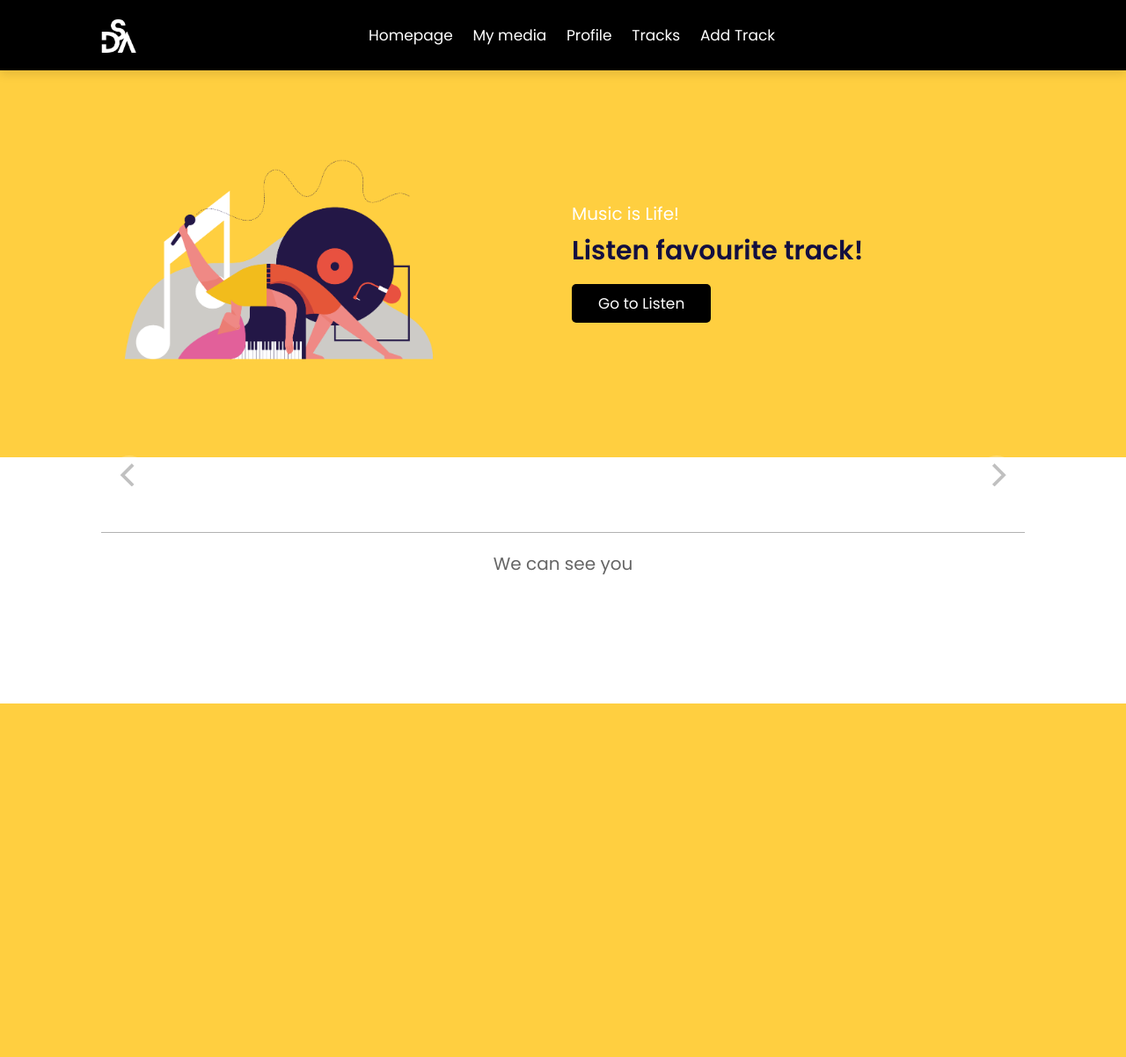
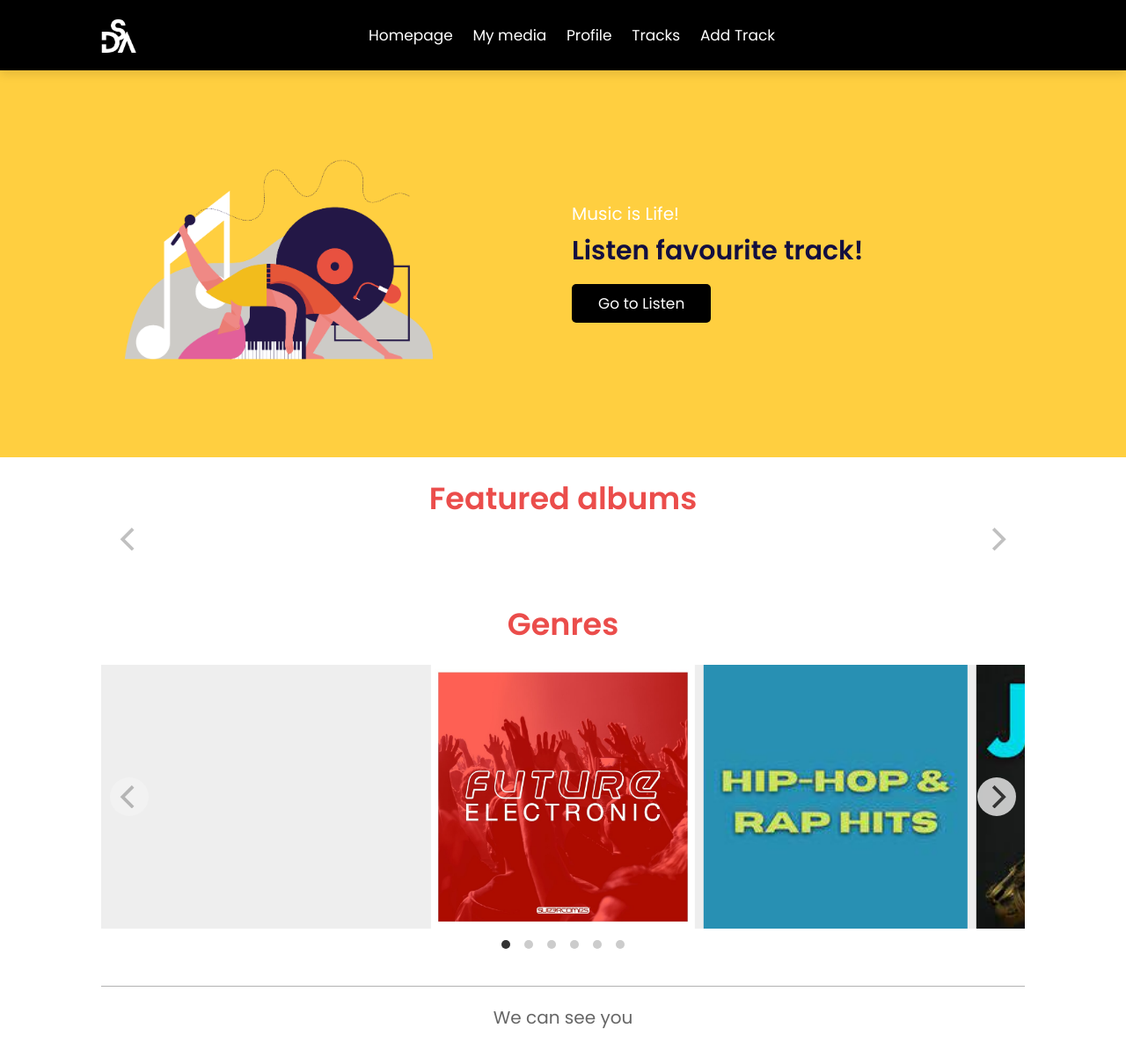
Before and after one commit to Roquefort29/SDAmusic, a Django app: template mysite/SDA/templates/welcome.html in a window 1280 px wide. Shown: the whole page at 88% size. Before the commit the page ends 800 px from the top, so only its background shows below. Run offline with Django 3.2, Linux system fonts and the light colour scheme; the template is opened without the code that fills it, so the values that code supplies are empty.

Commit message:
upd: luteishiy

```diff
--- a/mysite/SDA/templates/welcome.html
+++ b/mysite/SDA/templates/welcome.html
@@ -44,8 +44,7 @@
 
 <!-- featured section starts  -->
 <section class="featured" id="featured">
-
-
+    <h1 class="heading"> <span>Featured albums</span></h1>
     <!-- Flickity HTML init -->
     <div class="carousel" data-flickity='{ "fullscreen": true, "lazyLoad": 1, "autoplay": true }'>
     {% for i in album %}
@@ -53,80 +52,18 @@
     {% endfor %}
     </div>
 </section>
-<!--<section class="featured" id="featured">-->
-<!--    <h1 class="heading"> <span>Genres</span></h1>-->
-<!--    <div class="swiper featured-slider">-->
-<!--        <div class="swiper-wrapper">-->
-<!--            <div class="swiper-slide slide">-->
-<!--                <div class="icons">-->
-<!--                </div>-->
-<!--                <div class="image">-->
-<!--                    <img src="image/rock_genre.jfif">-->
-<!--                </div>-->
-<!--                <div class="content">-->
-<!--                    <h3>Rock</h3>-->
-<!--                </div>-->
-<!--            </div>-->
 
-<!--            <div class="swiper-slide slide">-->
-<!--                <div class="icons">-->
-<!--                </div>-->
-<!--                <div class="image">-->
-<!--                    <img src="image/hip-hop_genre.jfif">-->
-<!--                </div>-->
-<!--                <div class="content">-->
-<!--                    <h3>Hip-Hop</h3>-->
-<!--                </div>-->
-<!--            </div>-->
-
-<!--            <div class="swiper-slide slide">-->
-<!--                <div class="icons">-->
-<!--                </div>-->
-<!--                <div class="image">-->
-<!--                    <img src="image/jazz_genre.jfif">-->
-<!--                </div>-->
-<!--                <div class="content">-->
-<!--                    <h3>Jazz</h3>-->
-<!--                </div>-->
-<!--            </div>-->
-
-<!--            <div class="swiper-slide slide">-->
-<!--                <div class="icons">-->
-<!--                </div>-->
-<!--                <div class="image">-->
-<!--                    <img src="image/phonk_genre.jfif">-->
-<!--                </div>-->
-<!--                <div class="content">-->
-<!--                    <h3>Phonk</h3>-->
-<!--                </div>-->
-<!--            </div>-->
-
-<!--            <div class="swiper-slide slide">-->
-<!--                <div class="icons">-->
-<!--                </div>-->
-<!--                <div class="image">-->
-<!--                    <img src="image/pop_genre.jfif">-->
-<!--                </div>-->
-<!--                <div class="content">-->
-<!--                    <h3>Pop</h3>-->
-<!--                </div>-->
-<!--            </div>-->
-
-<!--            <div class="swiper-slide slide">-->
-<!--                <div class="icons">-->
-<!--                </div>-->
-<!--                <div class="image">-->
-<!--                    <img src="image/electronic_genre.jfif">-->
-<!--                </div>-->
-<!--                <div class="content">-->
-<!--                    <h3>Electronic</h3>-->
-<!--                </div>-->
-<!--            </div>-->
-<!--        </div>-->
-<!--        <div class="swiper-button-next"></div>-->
-<!--        <div class="swiper-button-prev"></div>-->
-<!--    </div>-->
-<!--</section>-->
+<section class="featured" id="featured" style="margin-top: 30px;">
+    <h1 class="heading"> <span>Genres</span></h1>
+    <div class="carousel" data-flickity='{ "fullscreen": true, "lazyLoad": 1, "autoplay": true }'>
+        <img class="carousel-image" src="../../media/photos/electronic_genre.jfif">
+        <img class="carousel-image" src="../../media/photos/hip-hop_genre.jfif">
+        <img class="carousel-image" src="../../media/photos/jazz_genre.jfif">
+        <img class="carousel-image" src="../../media/photos/phonk_genre.jfif">
+        <img class="carousel-image" src="../../media/photos/rock_genre.jfif">
+        <img class="carousel-image" src="../../media/photos/pop_genre.jfif">
+    </div>
+</section>
 
 <!--<section class="featured" id="featured">-->
 <!--    <h1 class="heading"> <span>Other playlists</span></h1>-->
--- a/mysite/SDA/views.py
+++ b/mysite/SDA/views.py
@@ -24,6 +24,10 @@
 
 
 def welcome(request):
+    album = Album.objects.all()
+    context = {
+        'album': album,
+    }
     album = Album.objects.all()
     context = {
         'album': album,
```
Also changed, not shown: mysite/media/photos/electronic_genre.jfif (added), mysite/media/photos/hip-hop_genre.jfif (added), mysite/media/photos/jazz_genre.jfif (added), mysite/media/photos/pop_genre.jfif (added). Lines whose indentation alone changed are shown as unchanged.
